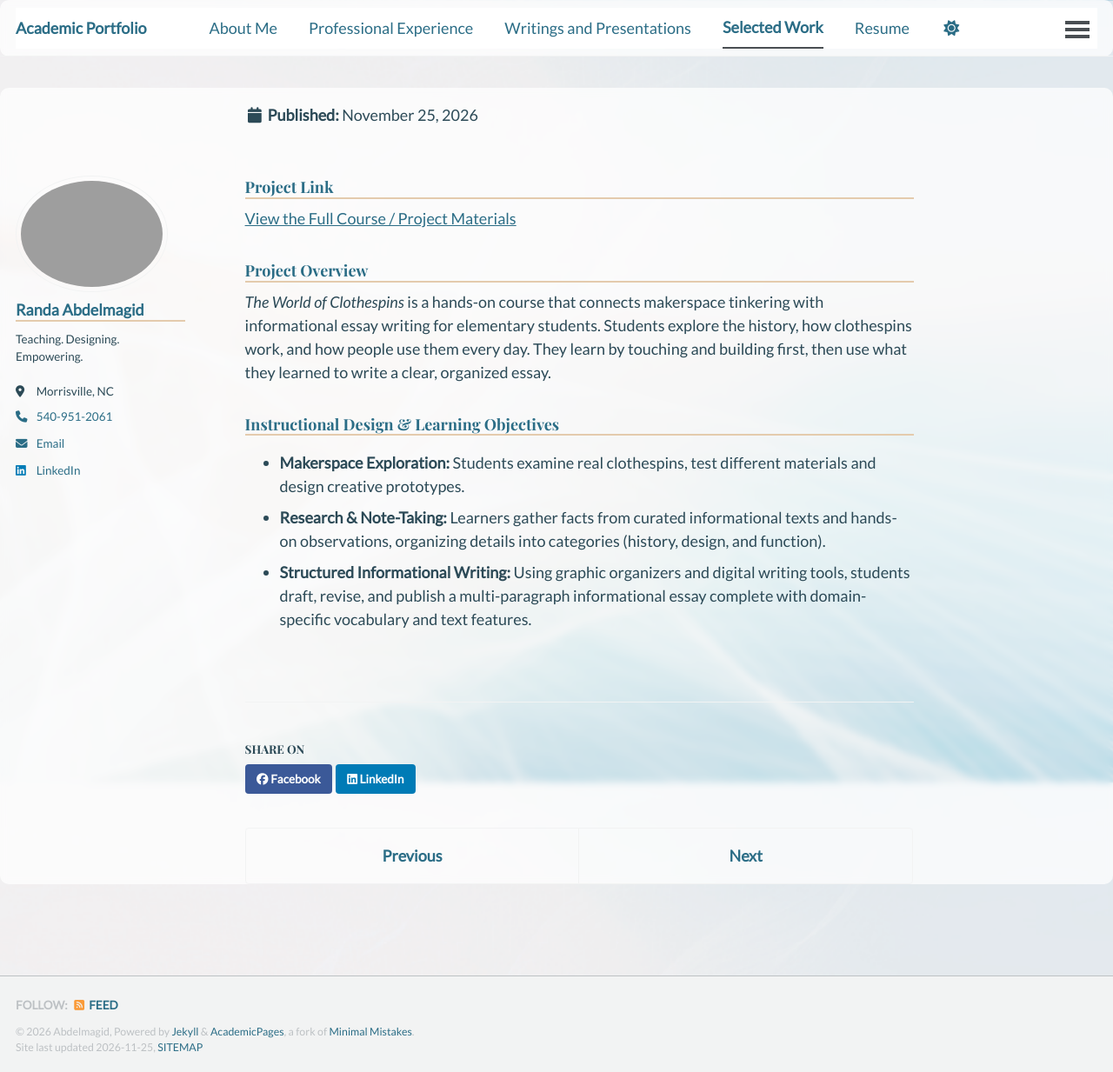
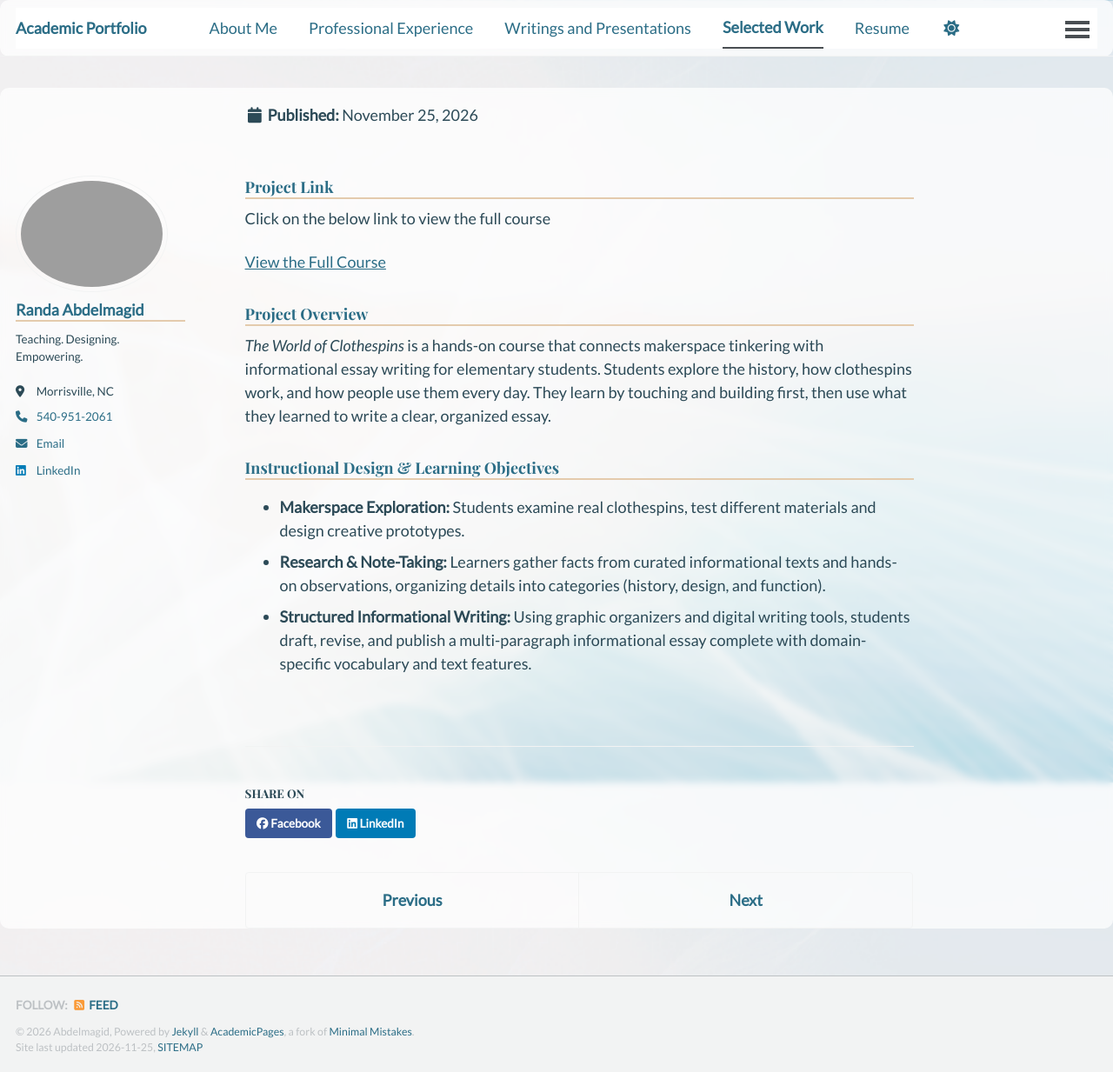
Before and after one commit to rfabdelmagid/rfabdelmagid.github.io, a Jekyll site: the page built from _portfolio/portfolio-1.md, in a window 1280 px wide and 1233 px high. Shown: the whole window at 87% size. Built offline with Jekyll 4.4.1, drawn with Linux system fonts in a browser that asks for light colours; a script bundle is joined from its source files by our own code; a style sheet for code colours, icons or effects is not loaded.

Commit message:
Update portfolio-1.md

```diff
--- a/_portfolio/portfolio-1.md
+++ b/_portfolio/portfolio-1.md
@@ -9,7 +9,9 @@ collection: portfolio
 
 ### Project Link
 
-<p><a href="https://share.articulate.com/1QvHu_2cVPBxKJhwrRXEL" target="_blank">View the Full Course / Project Materials</a></p>
+Click on the below link to view the full course
+
+<p><a href="https://share.articulate.com/1QvHu_2cVPBxKJhwrRXEL" target="_blank">View the Full Course</a></p>
 
 ### Project Overview
 
```
